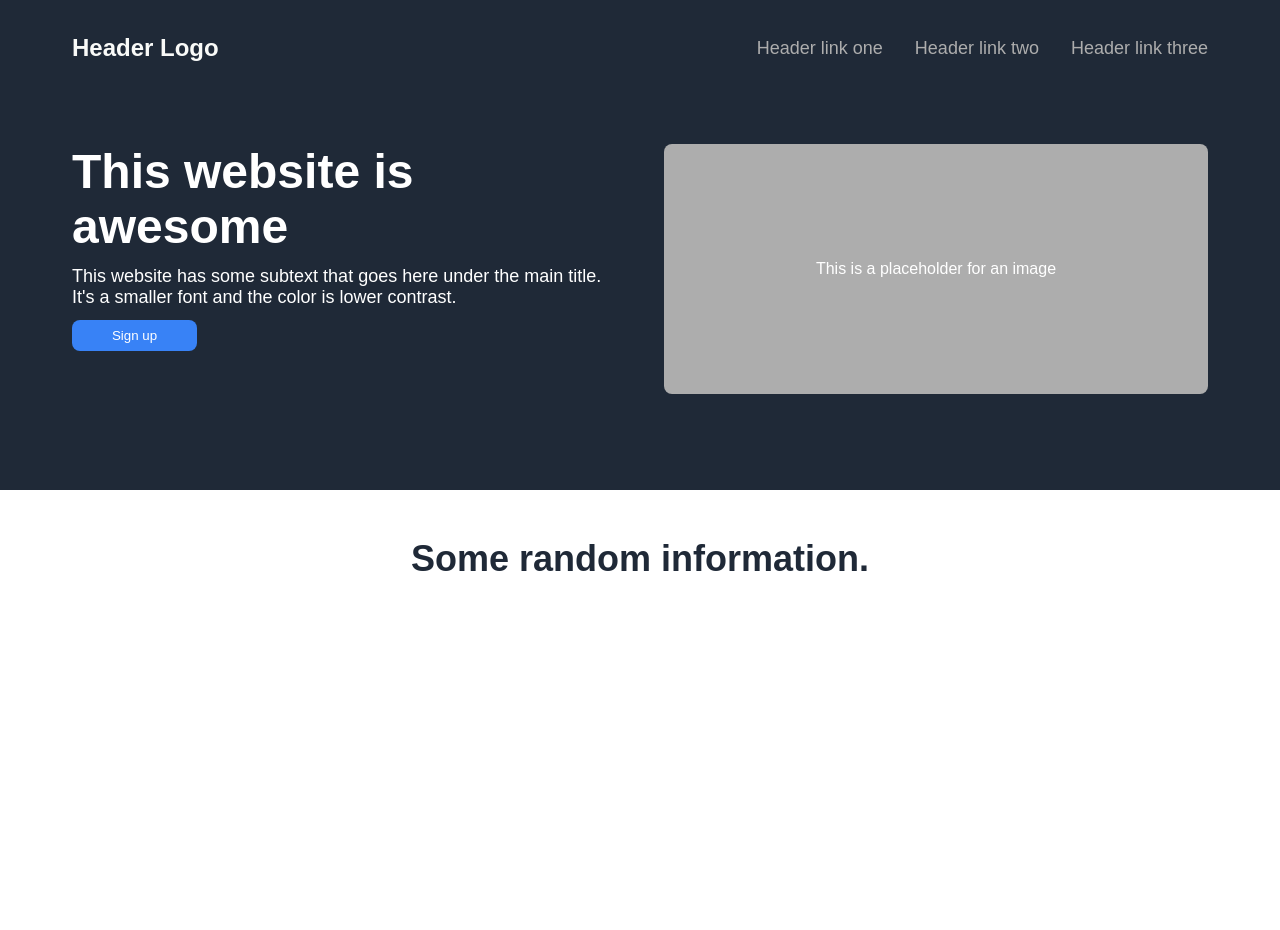
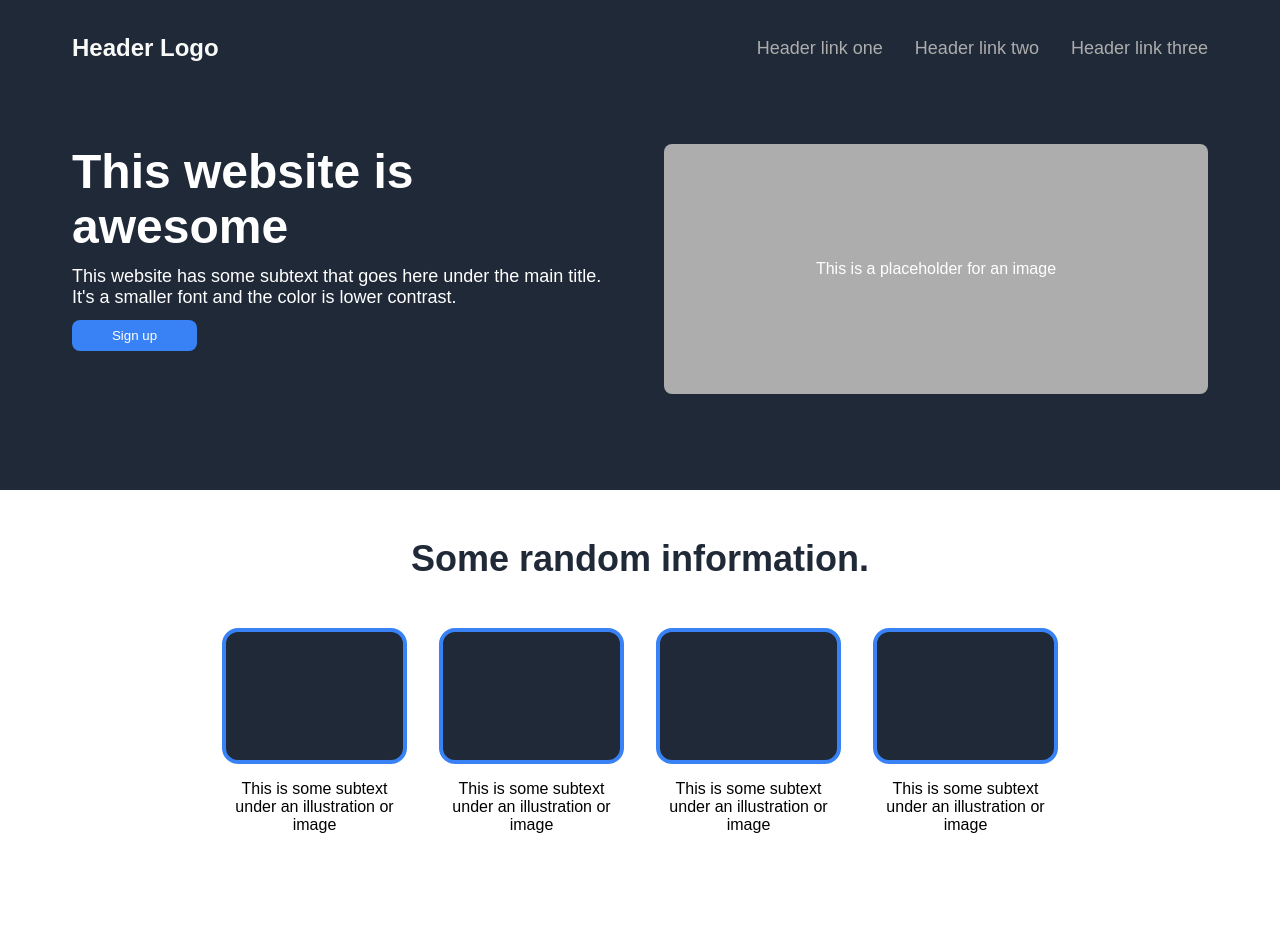
Before and after one commit to BraxtonCoding/Landing-Page, a plain HTML site: page index.html in a window 1280 px wide. Before the commit the page ends 800 px from the top, so only its background shows below. Drawn offline with Linux system fonts and the light colour scheme.

Commit message:
Added random information section

```diff
--- a/index.html
+++ b/index.html
@@ -41,7 +41,32 @@
     <section class="section-images">
       <h2 class="image-header">Some random information.</h2>
 
-      <div class="image-box"></div>
+      <div class="image-container">
+        <div class="image-box">
+          <div class="image-empty"></div>
+          <div class="image-text">
+            This is some subtext under an illustration or image
+          </div>
+        </div>
+        <div class="image-box">
+          <div class="image-empty"></div>
+          <div class="image-text">
+            This is some subtext under an illustration or image
+          </div>
+        </div>
+        <div class="image-box">
+          <div class="image-empty"></div>
+          <div class="image-text">
+            This is some subtext under an illustration or image
+          </div>
+        </div>
+        <div class="image-box">
+          <div class="image-empty"></div>
+          <div class="image-text">
+            This is some subtext under an illustration or image
+          </div>
+        </div>
+      </div>
     </section>
   </body>
 </html>
--- a/style.css
+++ b/style.css
@@ -71,7 +71,6 @@
   margin: 0 auto;
   gap: 48px;
   min-height: 250px;
-
   padding: 0 32px;
 }
 
@@ -131,6 +130,8 @@
 
 .section-images {
   padding: 48px 0 96px 0;
+  max-width: 900px;
+  margin: 0 auto;
 }
 
 .image-header {
@@ -138,4 +139,23 @@
   font-weight: 900;
   font-size: 36px;
   color: #1f2937;
+  margin-bottom: 48px;
 }
+
+.image-container {
+  display: flex;
+  gap: 32px;
+  padding: 0 32px;
+}
+
+.image-empty {
+  padding: 64px;
+  border: 4px solid #3882f6;
+  border-radius: 16px;
+  margin-bottom: 16px;
+  background-color: #1f2937;
+}
+
+.image-text {
+  text-align: center;
+}
```
